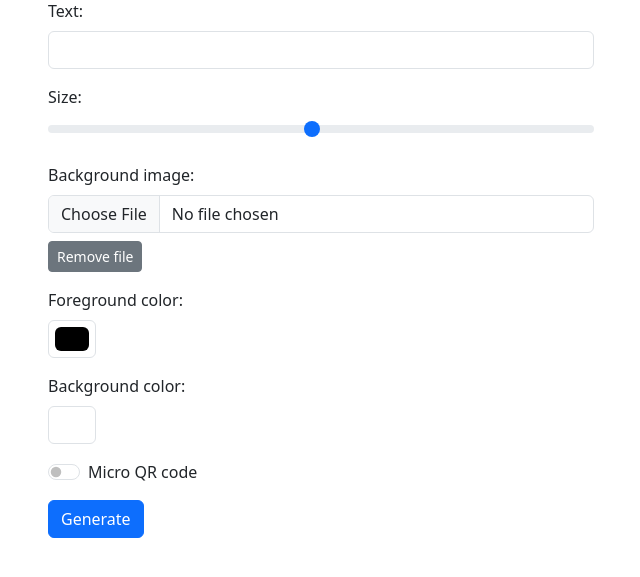
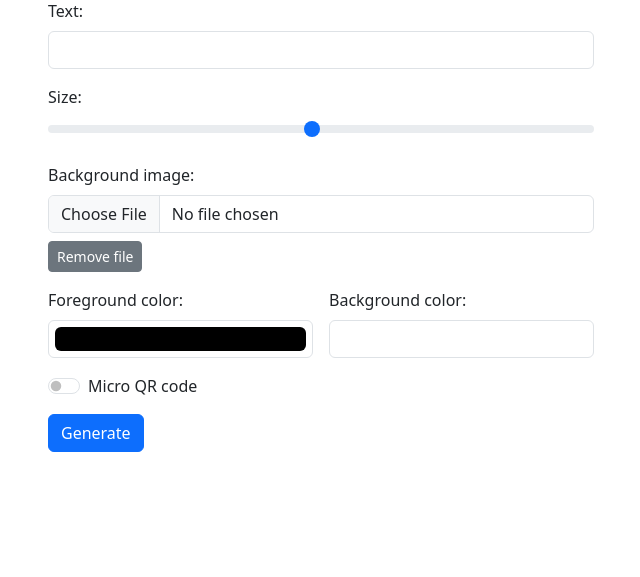
Before and after one commit to Cybernetic-Ransomware/QR_generator, a Flask app: page / in a window 1280 px wide. Shown: the part 97-674 px from the top of the page, without its empty margins (319-959 px from the left). Run offline with Flask 3, Linux system fonts and the light colour scheme; some libraries are stand-ins or nearby versions.

```diff
--- a/templates/index.html
+++ b/templates/index.html
@@ -38,14 +38,15 @@
             </div>
         </div>
 
-        <div class="mb-3">
-            <label for="color" class="form-label">Foreground color:</label>
-            <input type="color" id="color" name="color" class="form-control form-control-color">
-        </div>
-
-        <div class="mb-3">
-            <label for="bg_color" class="form-label">Background color:</label>
-            <input type="color" id="bg_color" name="bg_color" value="#ffffff" class="form-control form-control-color">
+        <div class="row g-3 mb-3">
+            <div class="col">
+                <label for="color" class="form-label">Foreground color:</label>
+                <input type="color" id="color" name="color" class="form-control form-control-color w-100">
+            </div>
+            <div class="col">
+                <label for="bg_color" class="form-label">Background color:</label>
+                <input type="color" id="bg_color" name="bg_color" value="#ffffff" class="form-control form-control-color w-100">
+            </div>
         </div>
 
         <div id="contrast-warning" class="alert alert-warning py-2 d-none">
```
